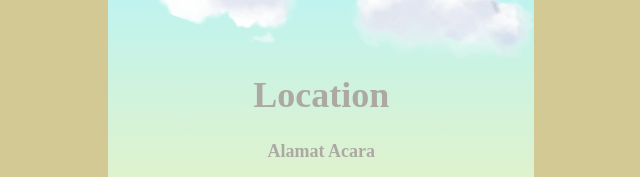
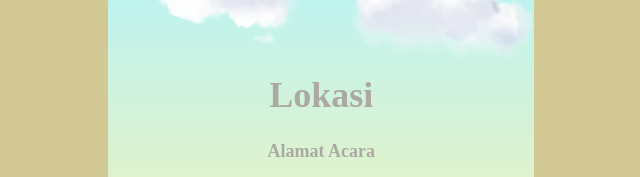
Before and after one commit to dody24mhd/Dony-Prasatio, a plain HTML site: page content/index.html in a window 1280 px wide. Shown: the part 1143-1320 px from the top of the page, 319-959 px from the left. Drawn offline with nearby package versions, Linux system fonts and the light colour scheme; files whose address does not match are found by name; a web font is replaced by a local one.

Commit message:
update
date

```diff
--- a/content/index.html
+++ b/content/index.html
@@ -61,7 +61,7 @@
 
         <div class="content2">
             <div class="title-location" data-aos="zoom-in-up" data-aos-duration="3000">
-                <p>Location</p>
+                <p>Lokasi</p>
             </div>
             <div class="location" data-aos="zoom-in-up" data-aos-duration="3000">
                 <p><b>Alamat Acara</b></p>
```
